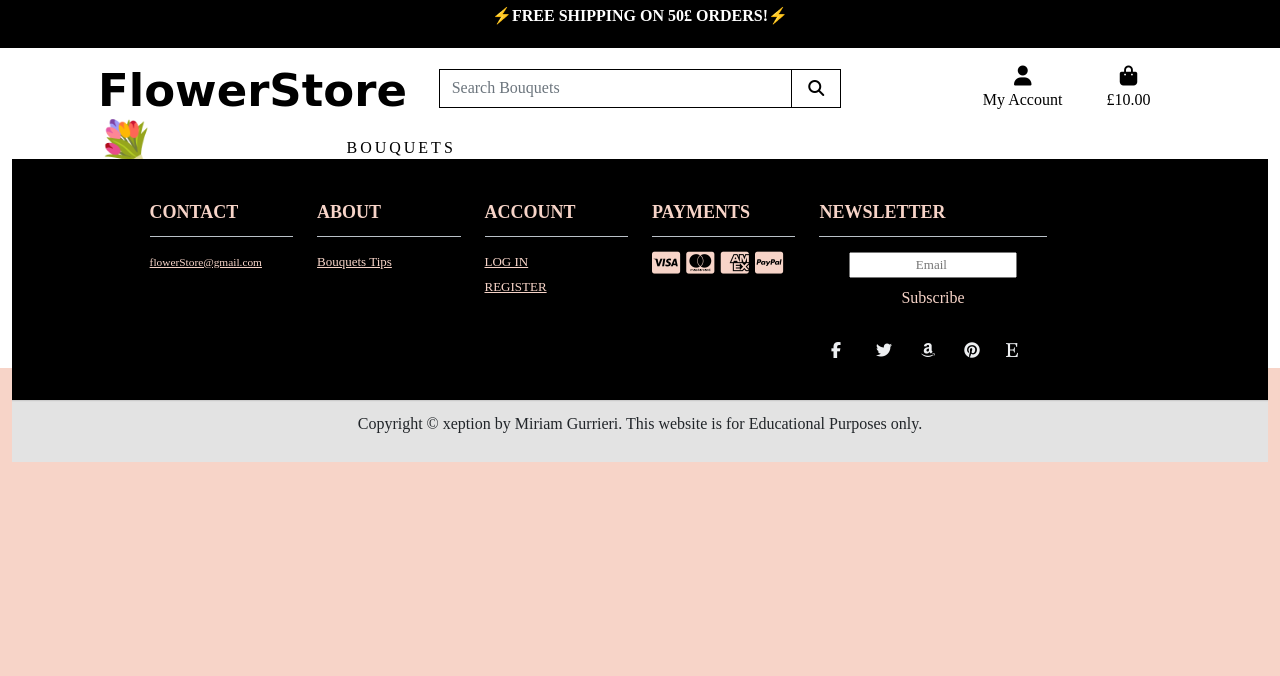
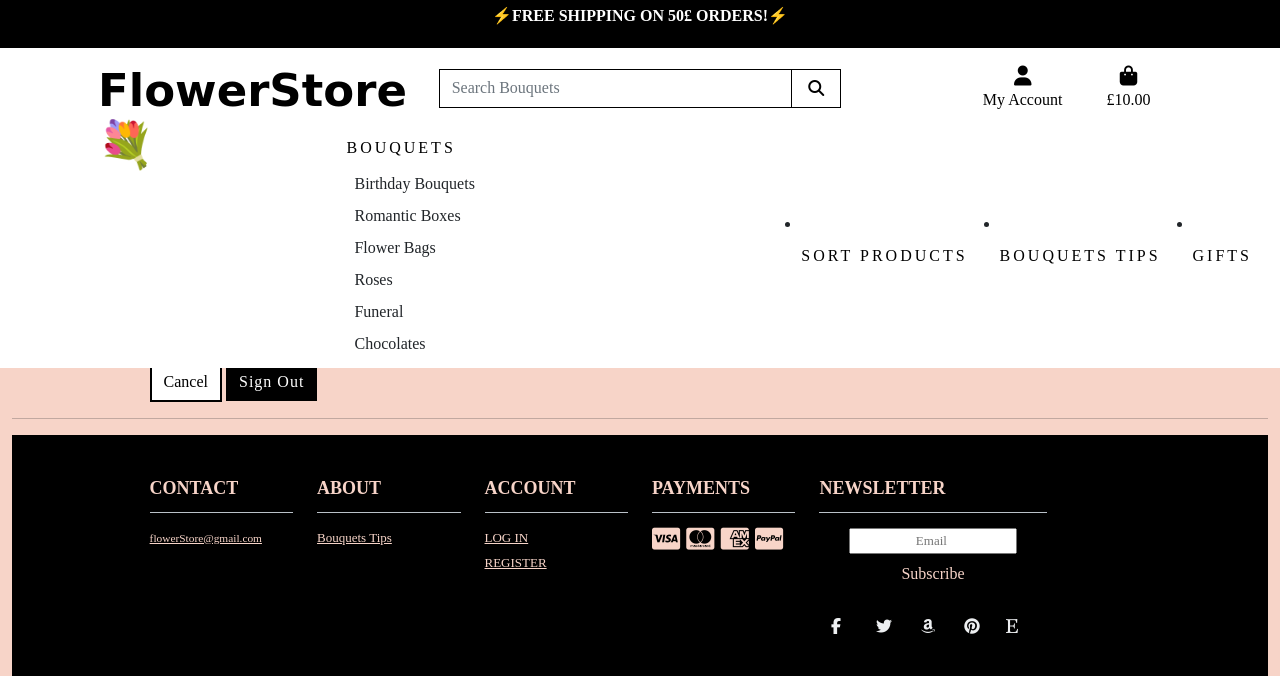
Before and after one commit to YOSTINA-dh/flower_store, a Django app: template templates/allauth/account/logout.html in a window 1280 px wide. Shown: the top 676 px of the page. Run offline with Django 3.2, Linux system fonts and the light colour scheme; the template is opened without the code that fills it: most values are stand-ins (such as "Sample title", 1, 10 or a date in 2020); some libraries are stand-ins or nearby versions.

Commit message:
fixed sign up/login/logout buttons

```diff
--- a/templates/allauth/account/logout.html
+++ b/templates/allauth/account/logout.html
@@ -4,8 +4,16 @@
 
 {% block head_title %}{% trans "Sign Out" %}{% endblock %}
 
-{% block content %}
-<h1>{% trans "Sign Out" %}</h1>
+{% block inner_content %}
+ <div class="container-fluid text-center">
+                <hr>
+                <a class="category-badge text-decoration-none ">
+                        <span class="p-3 mb-4 logo-font badge badge-white text-white bg-black text-center" style="font-size: 25px; font-family: 'Prata', serif;">{% trans "Sign Out" %}</span>
+                    </a>
+                <hr style="border: 2px white solid;">
+
+</div>
+
 
 <p>{% trans 'Are you sure you want to sign out?' %}</p>
 
@@ -14,7 +22,8 @@
   {% if redirect_field_value %}
   <input type="hidden" name="{{ redirect_field_name }}" value="{{ redirect_field_value }}"/>
   {% endif %}
-  <button type="submit">{% trans 'Sign Out' %}</button>
+  <a class="btn btn-outline-black rounded-0" href="{% url 'home' %}">Cancel</a>
+  <button class="btn btn-black" type="submit">{% trans 'Sign Out' %}</button>
 </form>
 
 
```
